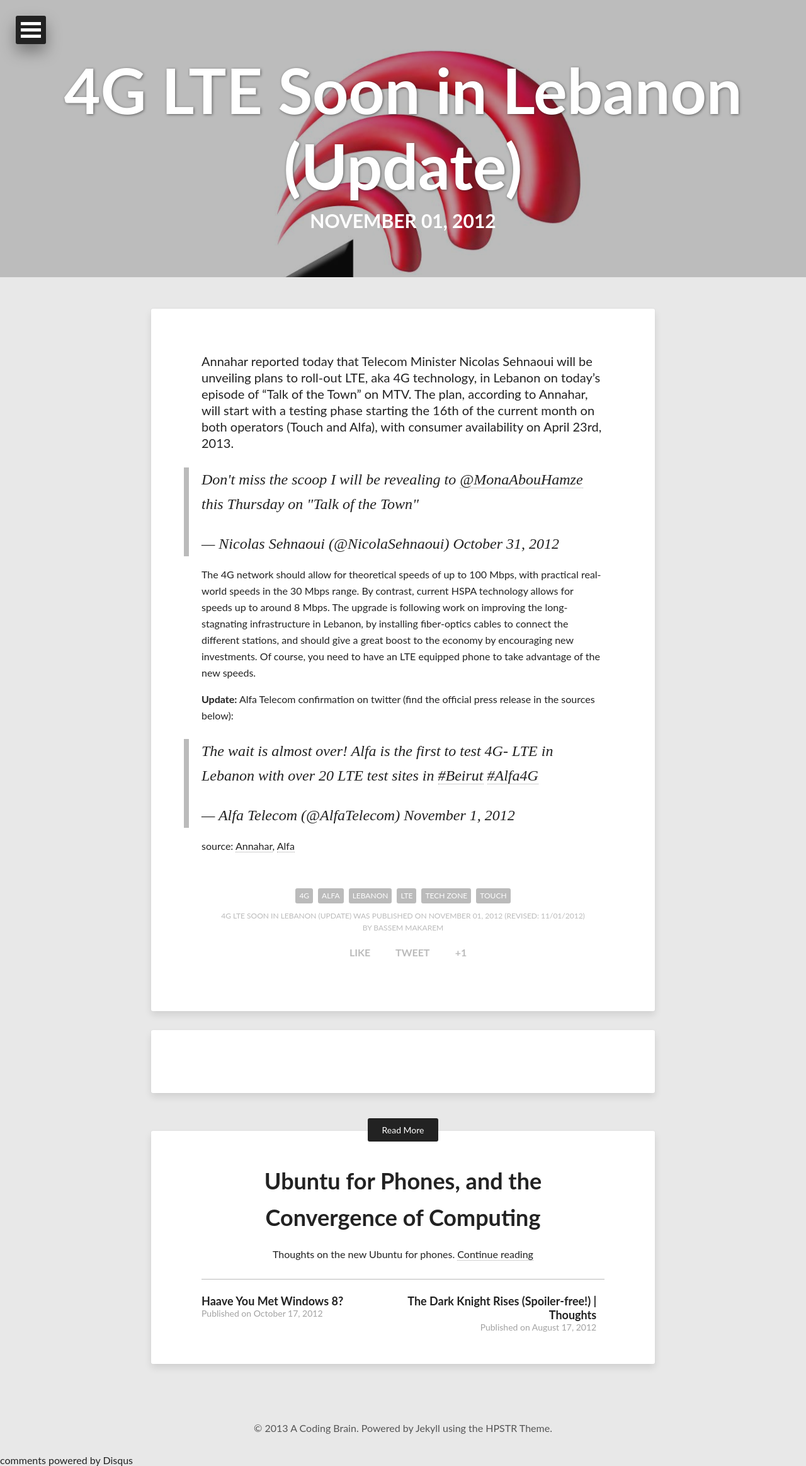
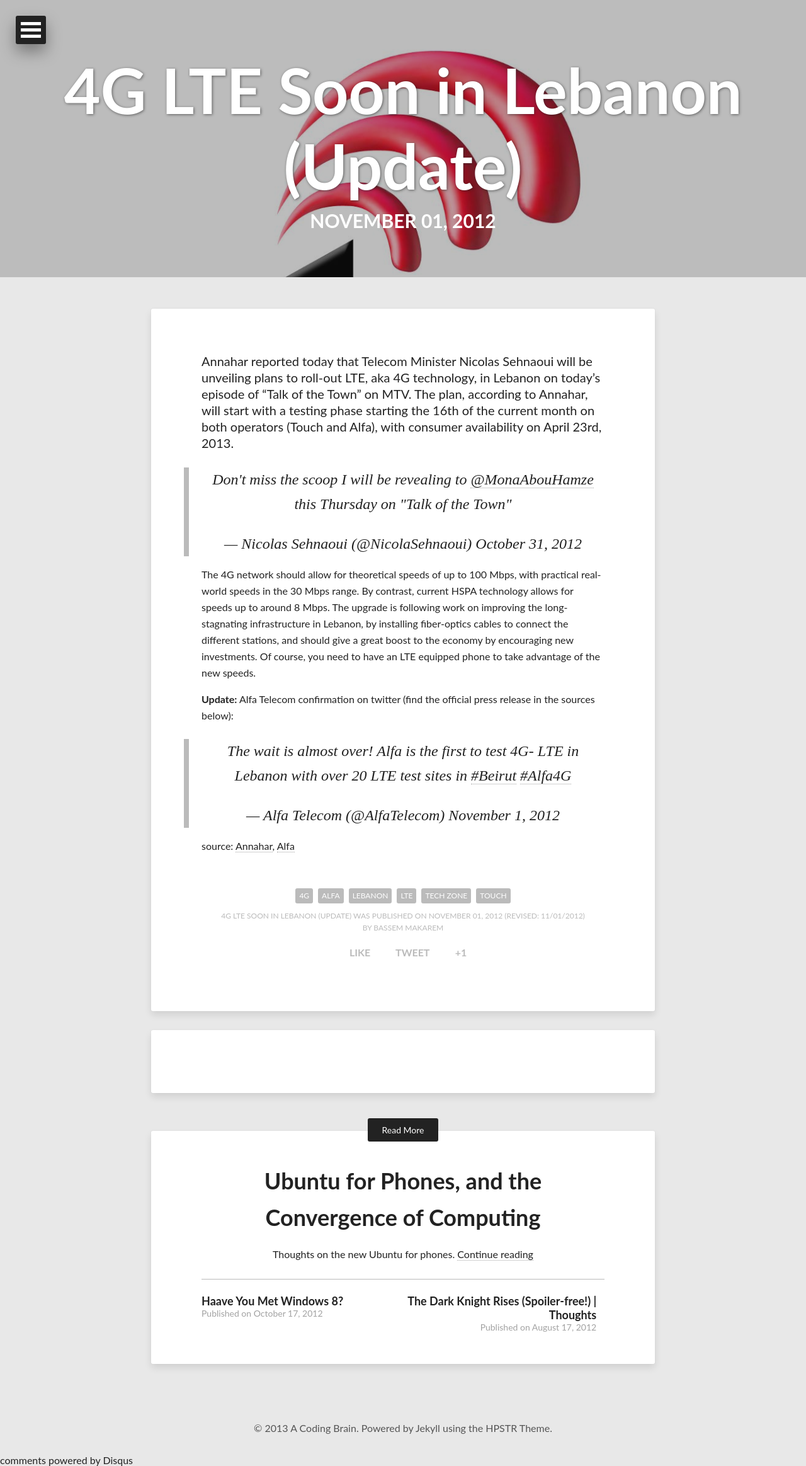
Before and after one commit to bmak91/bmak91.github.io, a Jekyll site: the page built from _posts/2012-11-01-4g-lte-soon-in-lebanon.md, in a window 1280 px wide. Shown: the whole page at 63% size. Built offline with Jekyll 4.4.1, drawn with Linux system fonts in a browser that asks for light colours; nearby versions of some CDN libraries; comment, search, counter and statistics services are not loaded.

Commit message:
Fixed alignment

```diff
--- a/_posts/2012-11-01-4g-lte-soon-in-lebanon.md
+++ b/_posts/2012-11-01-4g-lte-soon-in-lebanon.md
@@ -13,7 +13,7 @@
 Annahar reported today that Telecom Minister Nicolas Sehnaoui will be unveiling plans to roll-out LTE, aka 4G technology, in Lebanon on today's episode of "Talk of the Town" on MTV. The plan, according to Annahar, will start with a testing phase starting the 16th of the current month on both operators (Touch and Alfa), with consumer availability on April 23rd, 2013.
 
 
-<blockquote class="twitter-tweet" lang="en"><p>Don&#39;t miss the scoop I will be revealing to <a href="https://twitter.com/MonaAbouHamze">@MonaAbouHamze</a> this Thursday on &quot;Talk of the Town&quot;</p>&mdash; Nicolas Sehnaoui (@NicolaSehnaoui) <a href="https://twitter.com/NicolaSehnaoui/statuses/263745389763653633">October 31, 2012</a></blockquote>
+<blockquote class="twitter-tweet" lang="en" align="center"><p>Don&#39;t miss the scoop I will be revealing to <a href="https://twitter.com/MonaAbouHamze">@MonaAbouHamze</a> this Thursday on &quot;Talk of the Town&quot;</p>&mdash; Nicolas Sehnaoui (@NicolaSehnaoui) <a href="https://twitter.com/NicolaSehnaoui/statuses/263745389763653633">October 31, 2012</a></blockquote>
 
 
 The 4G network should allow for theoretical speeds of up to 100 Mbps, with practical real-world speeds in the 30 Mbps range. By contrast, current HSPA technology allows for speeds up to around 8 Mbps. The upgrade is following work on improving the long-stagnating infrastructure in Lebanon, by installing fiber-optics cables to connect the different stations, and should give a great boost to the economy by encouraging new investments. Of course, you need to have an LTE equipped phone to take advantage of the new speeds.
@@ -22,7 +22,7 @@
 **Update:** Alfa Telecom confirmation on twitter (find the official press release in the sources below):
 
 
-<blockquote class="twitter-tweet" lang="en"><p>The wait is almost over!&#10;Alfa is the first to test 4G- LTE in Lebanon with over 20 LTE test sites in <a href="https://twitter.com/search?q=%23Beirut&amp;src=hash">#Beirut</a> &#10;<a href="https://twitter.com/search?q=%23Alfa4G&amp;src=hash">#Alfa4G</a></p>&mdash; Alfa Telecom (@AlfaTelecom) <a href="https://twitter.com/AlfaTelecom/statuses/264015765374652416">November 1, 2012</a></blockquote>
+<blockquote class="twitter-tweet" lang="en" align="center"><p>The wait is almost over!&#10;Alfa is the first to test 4G- LTE in Lebanon with over 20 LTE test sites in <a href="https://twitter.com/search?q=%23Beirut&amp;src=hash">#Beirut</a> &#10;<a href="https://twitter.com/search?q=%23Alfa4G&amp;src=hash">#Alfa4G</a></p>&mdash; Alfa Telecom (@AlfaTelecom) <a href="https://twitter.com/AlfaTelecom/statuses/264015765374652416">November 1, 2012</a></blockquote>
 
 
 source: [Annahar][1], [Alfa][2]
```
